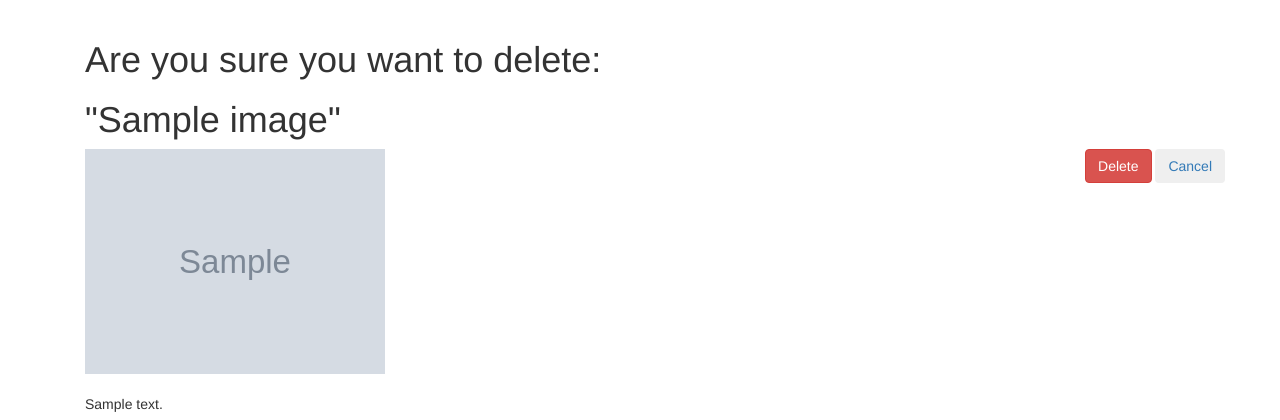
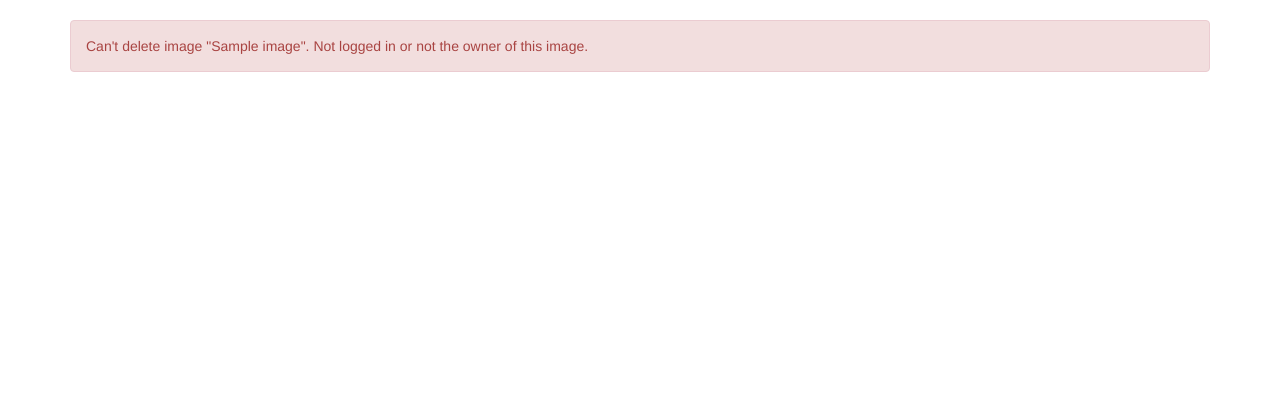
Before and after one commit to tlester/Image-Board, a Flask app: template templates/delete_image.html in a window 1280 px wide. Shown: the part 52-472 px from the top of the page. Run offline with Flask 2, Linux system fonts and the light colour scheme; the template is opened without the code that fills it: most values are stand-ins (such as "Sample title", 1, 10 or a date in 2020); grey boxes marked "Sample" are stand-in pictures; parts of the project's set-up code (start-up, migrations or seed data) failed here and were passed over; some libraries are stand-ins or nearby versions.

Commit message:
Secured new, delete, and edit pages

```diff
--- a/templates/delete_image.html
+++ b/templates/delete_image.html
@@ -2,6 +2,7 @@
 {% block title %}Home{% endblock %}
 {% block content %}
 
+{% if login_session['email'] == image.user.email %}
 <div class="container">
   <h1>Are you sure you want to delete:</h1>
   <h1>"{{image.name}}"</h1>
@@ -14,6 +15,11 @@
 <img src="{{image.link}}" class="img-responsive medium"/><br />
 <p>{{image.description}}</p>
 </div>
+{% else %}
+
+  <div class="alert alert-danger" role="alert">Can't delete image "{{image.name}}".  Not logged in or not the owner of this image.</div>
+
+{% endif %}
 
 
 {% endblock %}
--- a/templates/image.html
+++ b/templates/image.html
@@ -9,17 +9,21 @@
   <span class="col-md-6">
     <p>{{image.description}}</p>
   </span>
+  {% if image.user.email == login_session['email'] %}
   <span class="col-md-6">
    <a href="{{ url_for('deleteImage', image_id=image.id) }}">
    <button type="button" class="btn btn-danger pull-right">Delete</button></a>
    <a href="{{ url_for('editImage', image_id=image.id) }}">
   <button type="button" class="btn btn-default btn-space pull-right">Edit</button></a>
   </span>
+  {% endif %}
   </div>
   <h3>Tags:</h3>
   {% for tag in tags %}
   <a href="{{ url_for('tag', tag_id=tag.id) }}">{{tag.tag}}</a>
   {% endfor %}
+  <hr />
+  <p>Image added by: {{ image.user.name }}</p>
 </div>
 
 
```
Also changed, not shown: templates/edit_image.html (+8 -0 lines).
